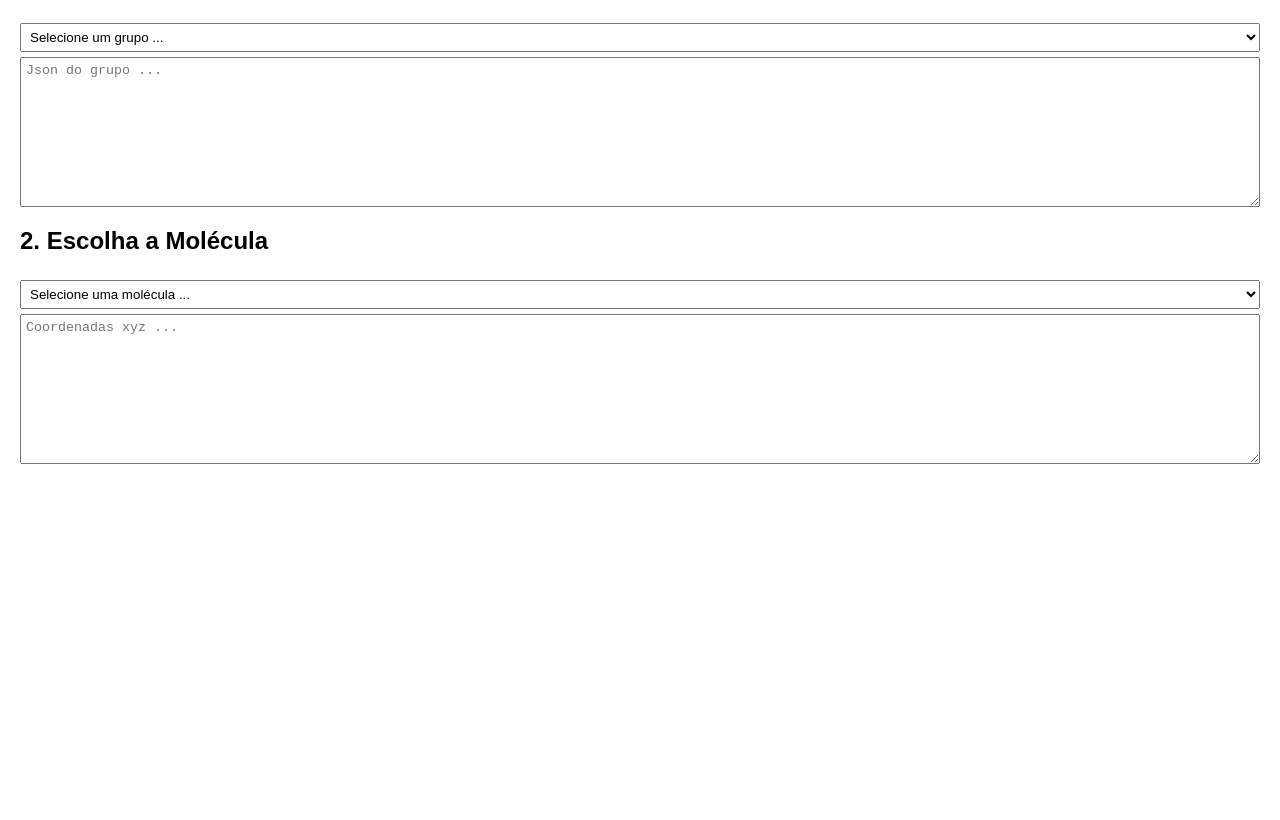
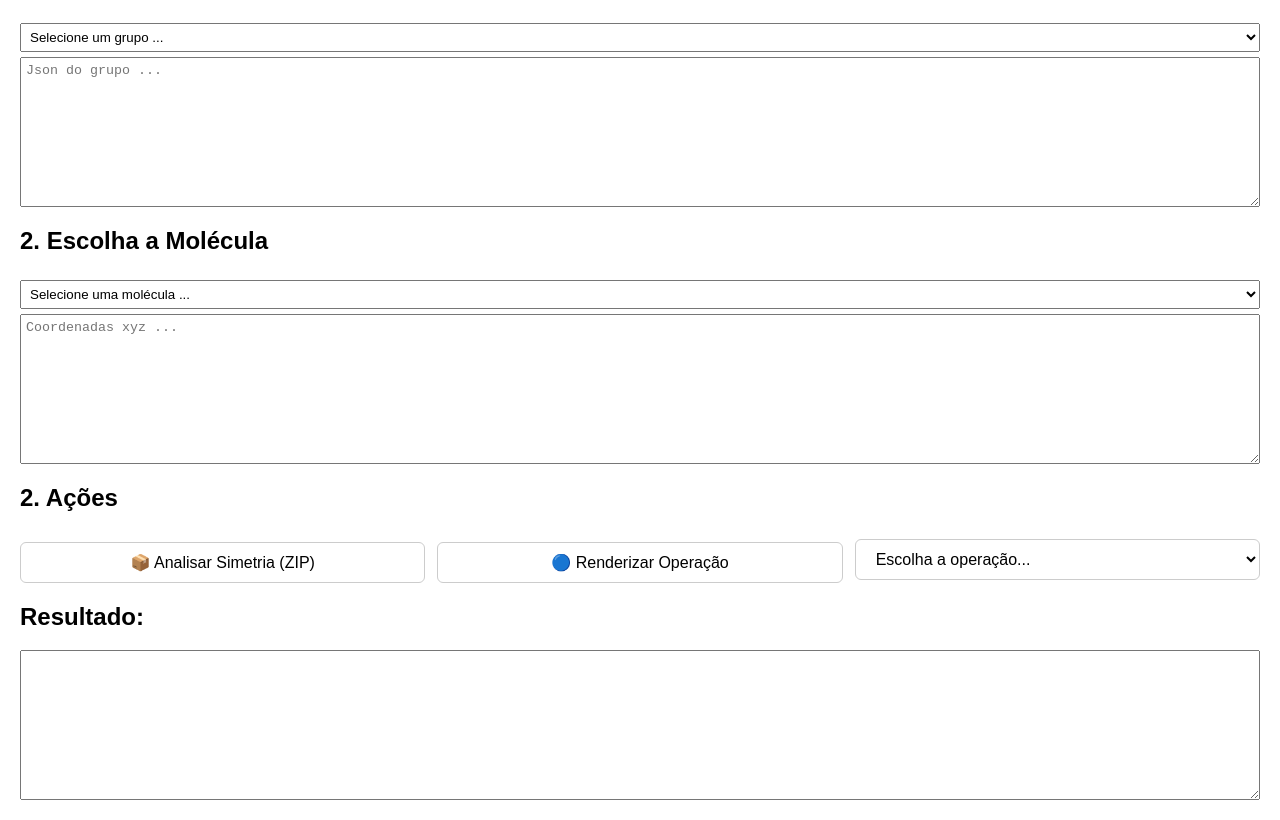
Before and after one commit to naavilam/simetria-molecular, a plain HTML site: page index.html in a window 1280 px wide. Shown: the part 111-931 px from the top of the page. Before the commit the page ends 800 px from the top, so only its background shows below. Drawn offline with Linux system fonts and the light colour scheme.

Commit message:
Update files

```diff
--- a/index.html
+++ b/index.html
@@ -27,6 +27,30 @@
         }
         button {
             margin-top: 10px;
+        }
+        .acoes-container {
+          display: flex;
+          gap: 12px;
+          align-items: center;
+          margin-bottom: 16px;
+        }
+
+        .acoes-container button,
+        .acoes-container select {
+          padding: 10px 16px;
+          font-size: 16px;
+          border-radius: 6px;
+          border: 1px solid #ccc;
+          background-color: white;
+          cursor: pointer;
+        }
+
+        .acoes-container button:hover {
+          background-color: #f0f0f0;
+        }
+
+        #acoes-container select {
+          min-width: 200px;
         }
     </style>
 </head>
@@ -110,6 +134,21 @@
         <textarea id="moleculaOutput" placeholder="Coordenadas xyz ..." readonly ></textarea>
     </div>
 
+        <h2><label for="acoes">2. Ações</label></h2>
+        <div class="acoes-container">
+          <button>📦 Analisar Simetria (ZIP)</button>
+          <button>🔵 Renderizar Operação</button>
+          <select id="operacaoSelect">
+            <option value="">Escolha a operação...</option>
+          </select>
+        </div>
+
+
+    <div class="container">
+        <h2> Resultado: </h2>
+        <textarea id="resultadoOutput" readonly ></textarea>
+    </div>
+
     <script>
         const baseUrlGrupos = 'https://naraavila-simetria-molecular.hf.space/api/grupo/';
         const baseUrlMoleculas = 'https://naraavila-simetria-molecular.hf.space/api/molecula/';
```
